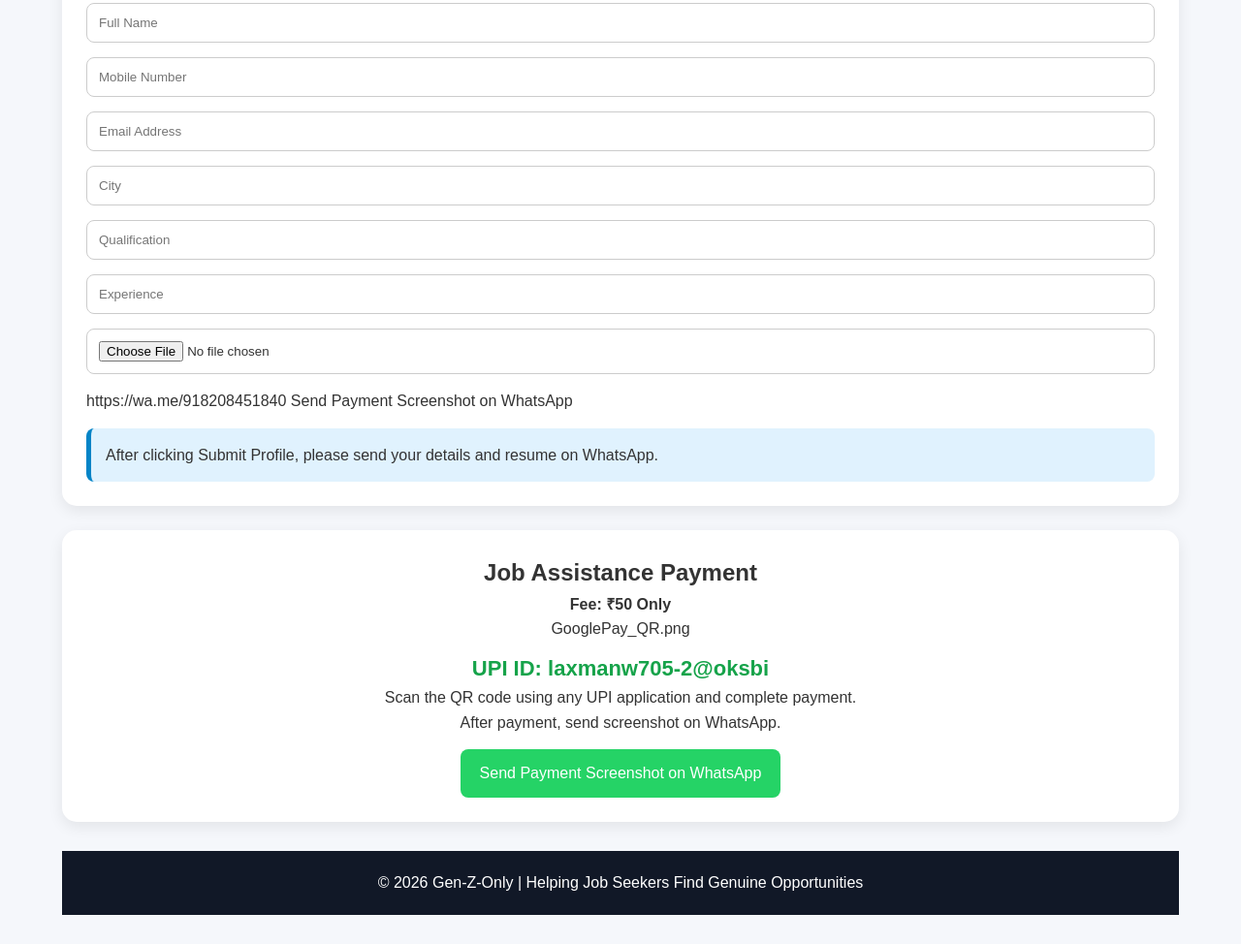
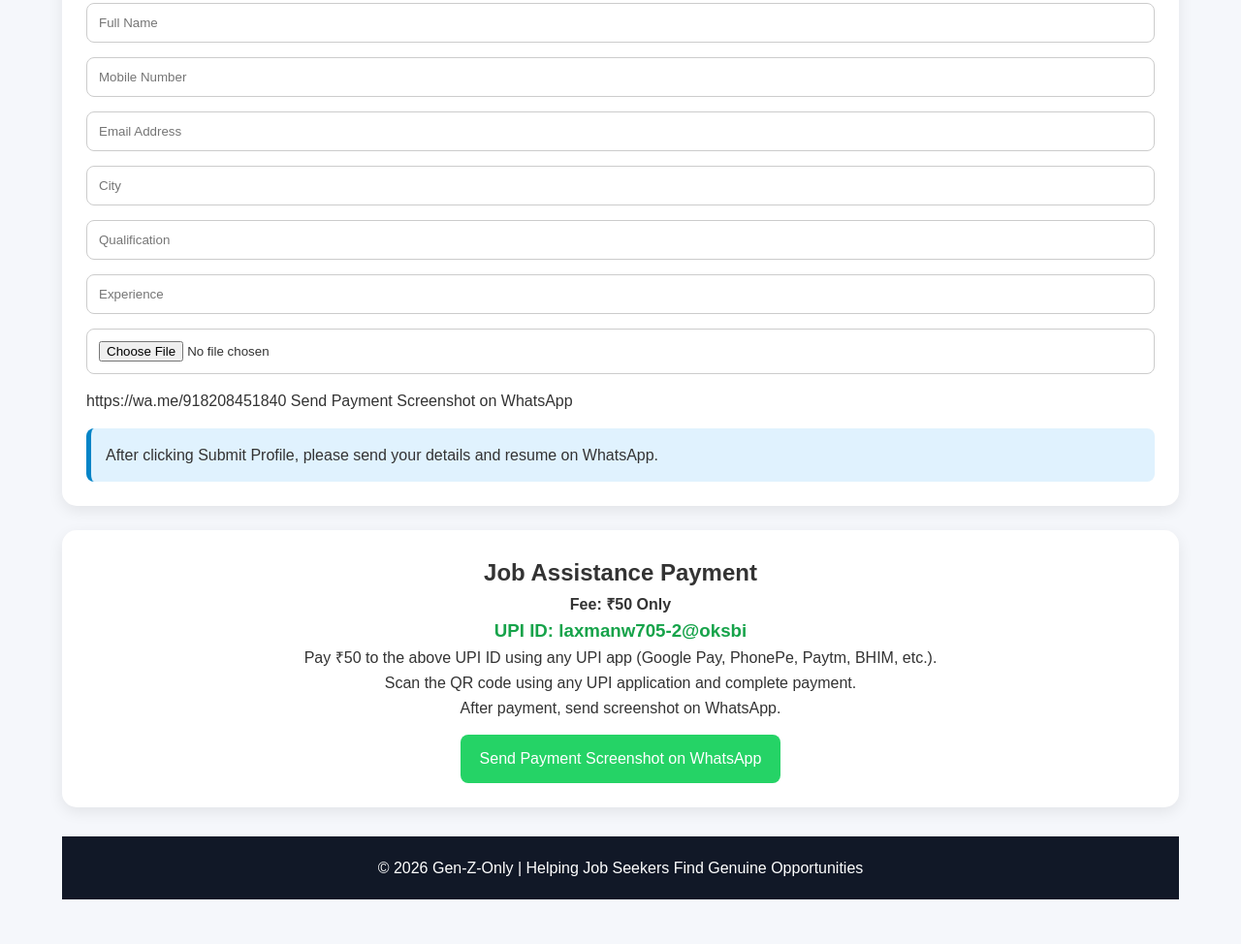
Before and after one commit to Laxmangutte/nofakeonlytruejobs, a plain HTML site: page index.html in a window 1280 px wide. Shown: the part 836-1810 px from the top of the page at 97% size. Drawn offline with Linux system fonts and the light colour scheme.

Commit message:
Update index.html

```diff
--- a/index.html
+++ b/index.html
@@ -157,7 +157,7 @@ margin-top:15px;
 <body>
 
 <header>
-<h1>GEN-Z-ONLY</h1>
+<h1>GEN-Z-Only</h1>
 <p>Helping Job Seekers Find Genuine Opportunities</p>
 </header>
 
@@ -251,10 +251,13 @@ After clicking Submit Profile, please send your details and resume on WhatsApp.
 
 <p><strong>Fee: ₹50 Only</strong></p>
 
-GooglePay_QR.png
+<h3 style="color:#16a34a;">
+UPI ID: laxmanw705-2@oksbi
+</h3>
 
-<p class="upi">
-UPI ID: laxmanw705-2@oksbi
+<p>
+Pay ₹50 to the above UPI ID using any UPI app
+(Google Pay, PhonePe, Paytm, BHIM, etc.).
 </p>
 
 <p>
```
